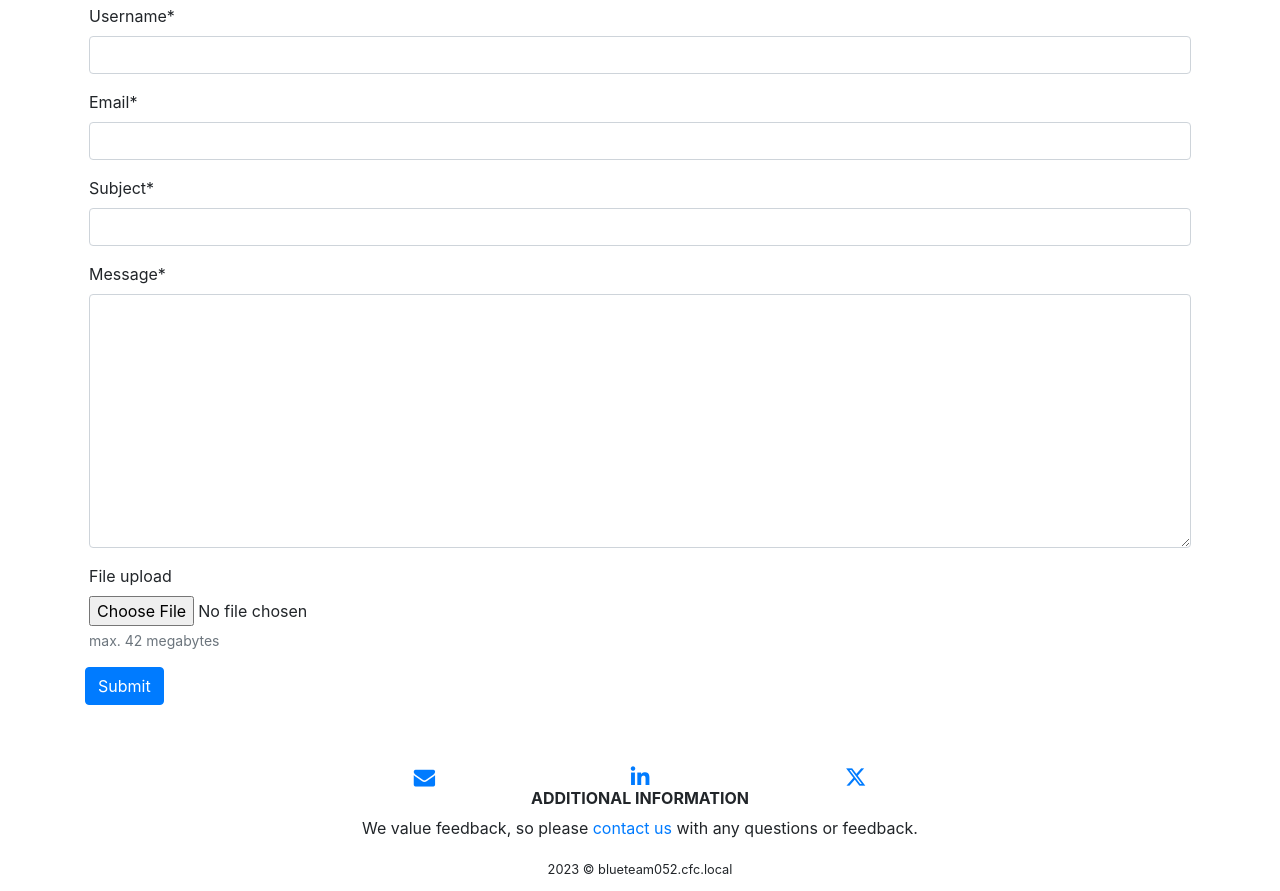
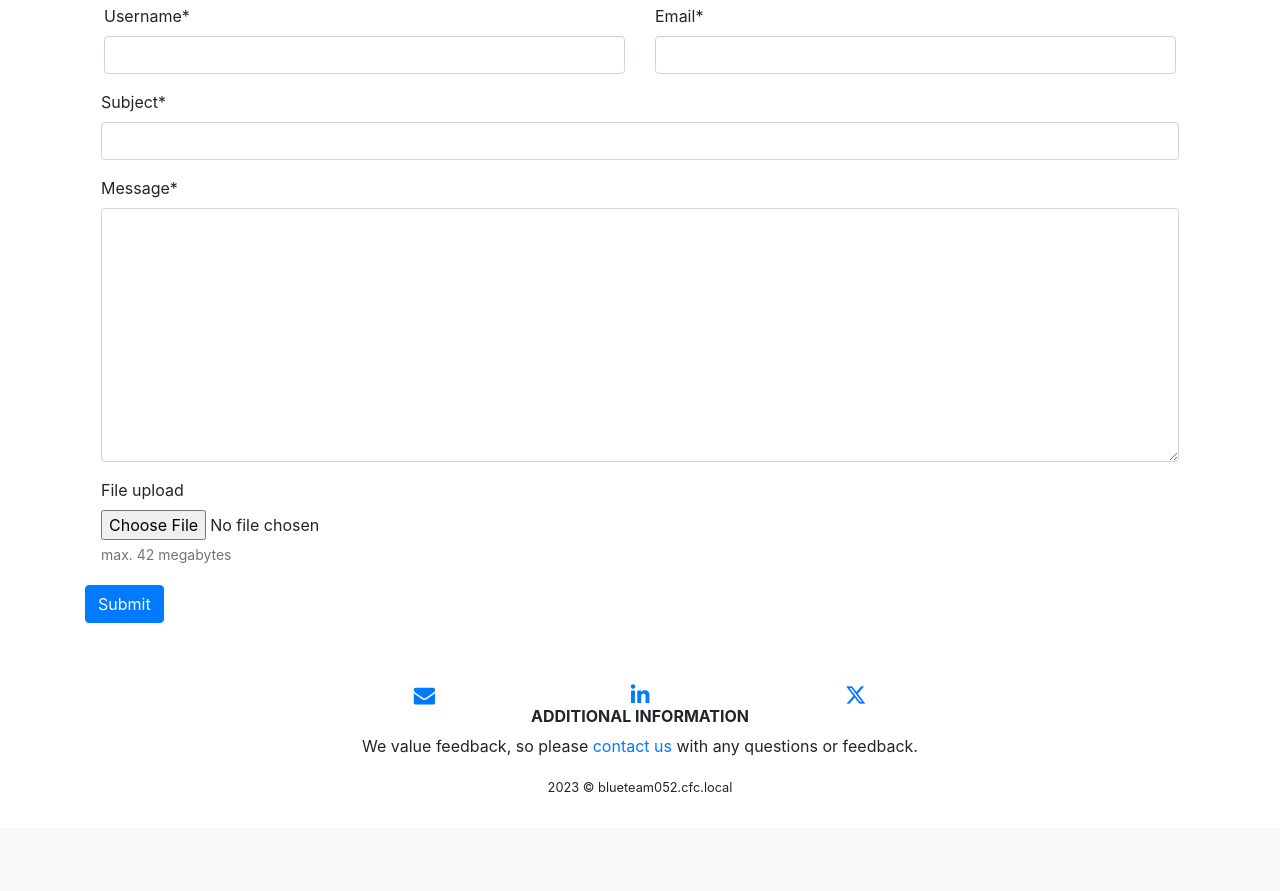
Before and after one commit to JaredP45/T052-DER, a Django app: page /admin-portal/contact_support in a window 1280 px wide. Shown: the part 70-961 px from the top of the page. After the commit the page ends 862 px from the top, so only its background shows below. Run offline with Django 4.2, Linux system fonts and the light colour scheme; a user stored in the database is signed in; some libraries are stand-ins or nearby versions.

Commit message:
Update pages form layouts

```diff
--- a/templates/admin-portal-pages/support.html
+++ b/templates/admin-portal-pages/support.html
@@ -12,23 +12,16 @@
     <div class="container">
       <form method="POST" enctype="multipart/form-data">
         {% csrf_token %}
-        <div class="form-group m-1">
-          {{ contact_support_form.username|as_crispy_field }}
-        </div>
+        <div class="row m-1">
+          <div class="col">
+            {{ contact_support_form.username|as_crispy_field }}
+          </div>
 
-        <div class="form-group m-1">
-          {{ contact_support_form.email|as_crispy_field }}
-        </div>
-
-        <div class="form-group m-1">
+          <div class="col">
+            {{ contact_support_form.email|as_crispy_field }}
+          </div>
           {{ contact_support_form.subject|as_crispy_field }}
-        </div>
-
-        <div class="form-group m-1">
           {{ contact_support_form.message|as_crispy_field }}
-        </div>
-
-        <div class="form-group m-1">
           {{ contact_support_form.file_upload|as_crispy_field }}
         </div>
         <button type="submit" class="btn btn-primary">Submit</button>
--- a/templates/page-components/navbar.html
+++ b/templates/page-components/navbar.html
@@ -11,7 +11,6 @@
     </button>
 
     <div class="collapse navbar-collapse" id="navbarItems">
-      {% if user.is_authenticated %}
         <ul class="navbar-nav">
           <li class="nav-item active mx-3">
             <a class="nav-link" href="{% url 'main:about' %}">About Us</a>
@@ -19,6 +18,7 @@
           <li class="nav-item active mx-3">
             <a class="nav-link" href="{% url 'main:data' %}">DER Data</a>
           </li>
+          {% if user.is_authenticated %}
             <li class="nav-item dropdown">
               <a class="nav-link dropdown-toggle" id="navbarDropdown" role="button" data-toggle="dropdown" aria-haspopup="true" aria-expanded="false">
                 Admin Portal
@@ -33,20 +33,17 @@
                 <a class="dropdown-item" href="{% url 'main:logout' %}">Logout</a>
               </div>
             </li>
-        </ul>
-      {% else %}
-        <ul class="navbar-nav">
-          <li class="nav-item active mx-3">
-            <a class="nav-link" href="{% url 'main:about' %}">About Us</a>
+          {% endif %}
+
+          {% if user.is_authenticated == False %}
+            <li class="nav-item mx-3">
+              <a class="nav-link" href="{% url 'main:contact' %}">Contact Us</a>
             </li>
             <li class="nav-item mx-3">
               <a class="nav-link" href="{% url 'main:login' %}">Login</a>
             </li>
-          <li class="nav-item mx-3">
-            <a class="nav-link" href="{% url 'main:contact' %}">Contact Us</a>
-          </li>
+          {% endif %}
         </ul>
-      {% endif %}
     </div>
   </nav>
   <style>
```
Also changed, not shown: templates/pages/data.html (+5 -2 lines), templates/pages/login.html (+11 -5 lines), db.sqlite3. Lines whose indentation alone changed are shown as unchanged.
